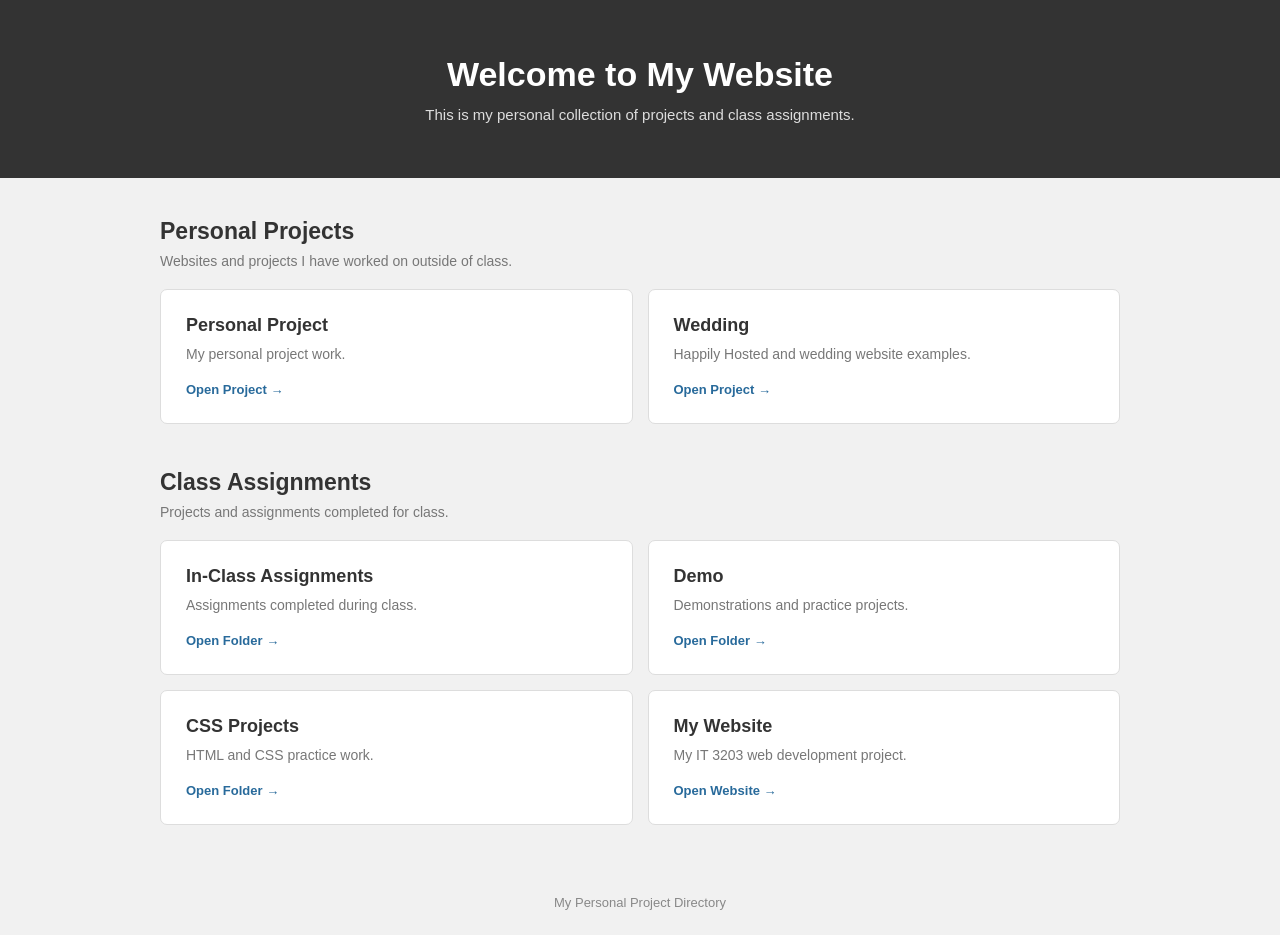
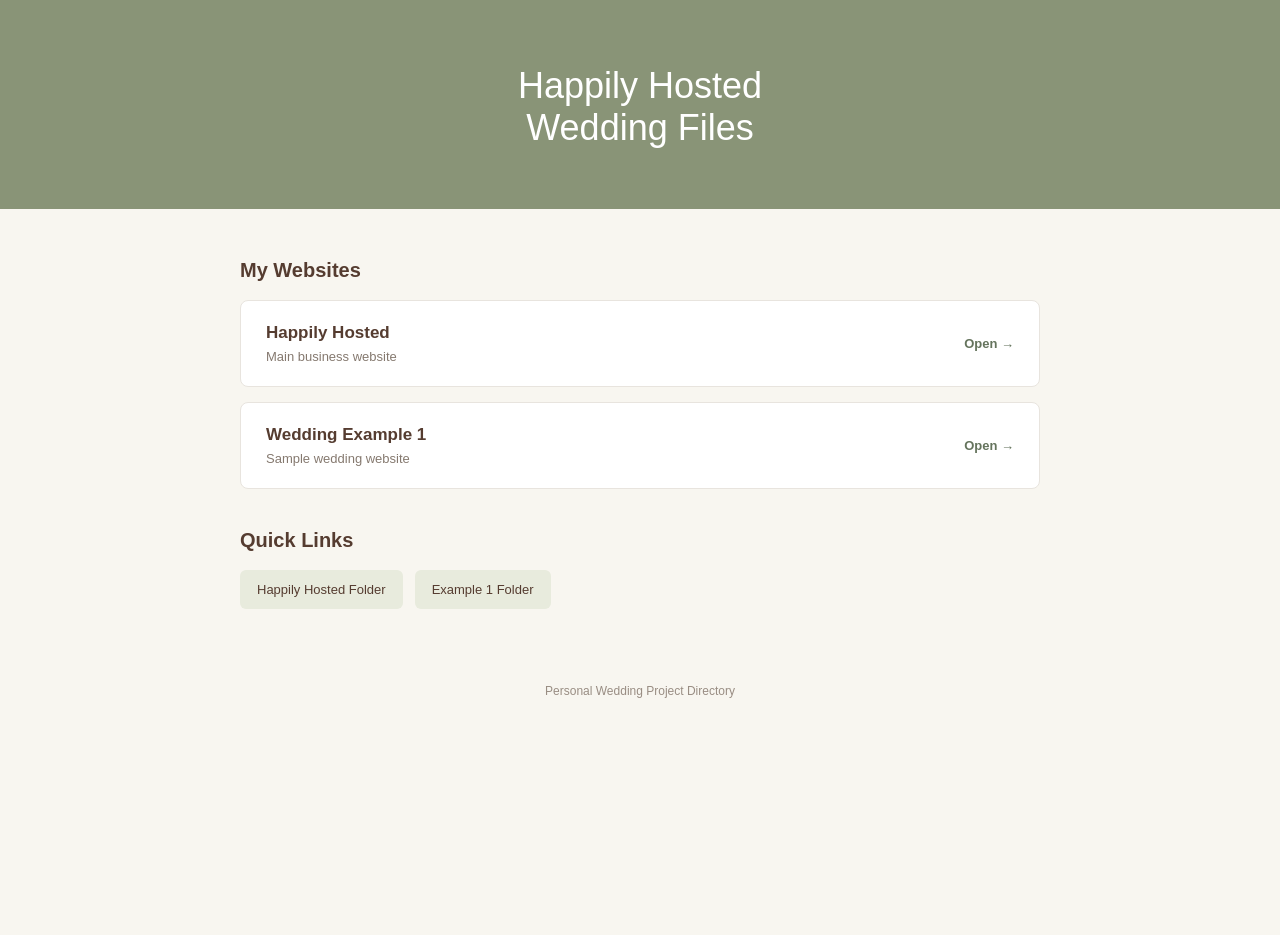
Before and after one commit to happilyhostedwd/HppilyHostedwd, a plain HTML site: page index.html in a window 1280 px wide. After the commit the page ends 800 px from the top, so only its background shows below. Drawn offline with Linux system fonts and the light colour scheme.

Commit message:
Update website layout

```diff
--- a/index.html
+++ b/index.html
@@ -1,81 +1,58 @@
 
 <!DOCTYPE html>
 <html lang="en">
-
 <head>
   <meta charset="UTF-8">
   <meta name="viewport" content="width=device-width, initial-scale=1.0">
-    <title>My Project Homepage</title>
-    <link rel="stylesheet" href="style.css">
+  <title>Wedding Files Dashboard</title>
+  <link rel="stylesheet" href="index.css">
 </head>
 
 <body>
 
-    <header class="main-header">
-        <h1>Welcome to My Website</h1>
-        <p>This is my personal collection of projects and class assignments.</p>
+  <header class="page-header">
+    <h1>Happily Hosted <br>Wedding Files</h1>
   </header>
 
-    <main class="container">
+  <main class="dashboard">
 
     <section class="project-section">
-            <h2>Personal Projects</h2>
-            <p class="section-description">Websites and projects I have worked on outside of class.</p>
+      <h2>My Websites</h2>
 
-            <div class="project-grid">
+      <div class="project-list">
 
-                <a class="project-card" href="pp.html">
-                    <h3>Personal Project</h3>
-                    <p>My personal project work.</p>
-                    <span>Open Project →</span>
+        <a class="project-card" href="Happily Hosted/index.html">
+          <div>
+            <h3>Happily Hosted</h3>
+            <p>Main business website</p>
+          </div>
+          <span>Open →</span>
         </a>
 
-                <a class="project-card" href="wedding files/index.html">
-                    <h3>Wedding</h3>
-                    <p>Happily Hosted and wedding website examples.</p>
-                    <span>Open Project →</span>
+        <a class="project-card" href="Happily Hosted/example1/index.html">
+          <div>
+            <h3>Wedding Example 1</h3>
+            <p>Sample wedding website</p>
+          </div>
+          <span>Open →</span>
         </a>
 
       </div>
     </section>
 
     <section class="project-section">
-            <h2>Class Assignments</h2>
-            <p class="section-description">Projects and assignments completed for class.</p>
+      <h2>Quick Links</h2>
 
-            <div class="project-grid">
-
-                <a class="project-card" href="classA1/index.html">
-                    <h3>In-Class Assignments</h3>
-                    <p>Assignments completed during class.</p>
-                    <span>Open Folder →</span>
-                </a>
-
-                <a class="project-card" href="demo/index.html">
-                    <h3>Demo</h3>
-                    <p>Demonstrations and practice projects.</p>
-                    <span>Open Folder →</span>
-                </a>
-
-                <a class="project-card" href="CSS/index.html">
-                    <h3>CSS Projects</h3>
-                    <p>HTML and CSS practice work.</p>
-                    <span>Open Folder →</span>
-                </a>
-
-                <a class="project-card" href="MyProject/index.html">
-                    <h3>My Website</h3>
-                    <p>My IT 3203 web development project.</p>
-                    <span>Open Website →</span>
-                </a>
-
+      <div class="quick-links">
+        <a href="Happily Hosted/">Happily Hosted Folder</a>
+        <a href="Happily Hosted/example1/">Example 1 Folder</a>
       </div>
     </section>
 
   </main>
 
   <footer>
-        <p>My Personal Project Directory</p>
+    <p>Personal Wedding Project Directory</p>
   </footer>
 
 </body>
--- a/style.css
+++ /dev/null
@@ -1,123 +0,0 @@
-
-/* General Styling */
-
-* {
-    margin: 0;
-    padding: 0;
-    box-sizing: border-box;
-}
-
-body {
-    font-family: Arial, sans-serif;
-    background-color: #f1f1f1;
-    color: #333;
-}
-
-/* Header */
-
-.main-header {
-    background-color: #333;
-    color: white;
-    text-align: center;
-    padding: 55px 20px;
-}
-
-.main-header h1 {
-    font-size: 34px;
-    margin-bottom: 12px;
-}
-
-.main-header p {
-    color: #ddd;
-    font-size: 15px;
-}
-
-/* Main Content */
-
-.container {
-    max-width: 1000px;
-    margin: 40px auto;
-    padding: 0 20px;
-}
-
-.project-section {
-    margin-bottom: 45px;
-}
-
-.project-section h2 {
-    font-size: 23px;
-    margin-bottom: 8px;
-}
-
-.section-description {
-    color: #777;
-    margin-bottom: 20px;
-    font-size: 14px;
-}
-
-/* Project Cards */
-
-.project-grid {
-    display: grid;
-    grid-template-columns: repeat(2, 1fr);
-    gap: 15px;
-}
-
-.project-card {
-    display: block;
-    background-color: white;
-    padding: 25px;
-    border-radius: 7px;
-    border: 1px solid #ddd;
-    text-decoration: none;
-    color: #333;
-    transition: 0.2s ease;
-}
-
-.project-card:hover {
-    transform: translateY(-3px);
-    border-color: #777;
-    box-shadow: 0 4px 12px rgba(0, 0, 0, 0.08);
-}
-
-.project-card h3 {
-    font-size: 18px;
-    margin-bottom: 10px;
-}
-
-.project-card p {
-    color: #777;
-    font-size: 14px;
-    margin-bottom: 18px;
-}
-
-.project-card span {
-    color: #286a9b;
-    font-size: 13px;
-    font-weight: bold;
-}
-
-/* Footer */
-
-footer {
-    text-align: center;
-    padding: 25px;
-    color: #888;
-    font-size: 13px;
-}
-
-/* Mobile Layout */
-
-@media (max-width: 600px) {
-    .main-header h1 {
-        font-size: 27px;
-    }
-
-    .project-grid {
-        grid-template-columns: 1fr;
-    }
-
-    .container {
-        margin: 25px auto;
-    }
-}
```
Also changed, not shown: wedding files/index.html (deleted, +0 -59 lines), Happily Hosted/example1/about.html (renamed from wedding files/Happily Hosted/example1/about.html), Happily Hosted/example1/examples.css (renamed from wedding files/Happily Hosted/example1/examples.css), Happily Hosted/example1/index.html (renamed from wedding files/Happily Hosted/example1/index.html), Happily Hosted/example1/info.html (renamed from wedding files/Happily Hosted/example1/info.html), Happily Hosted/example1/services.html (renamed from wedding files/Happily Hosted/example1/services.html), Happily Hosted/index.html (renamed from wedding files/Happily Hosted/index.html), Happily Hosted/our-designs.html (renamed from wedding files/Happily Hosted/our-designs.html), Happily Hosted/style.css (renamed from wedding files/Happily Hosted/style.css), index.css (renamed from wedding files/index.css). Lines whose indentation alone changed are shown as unchanged.
